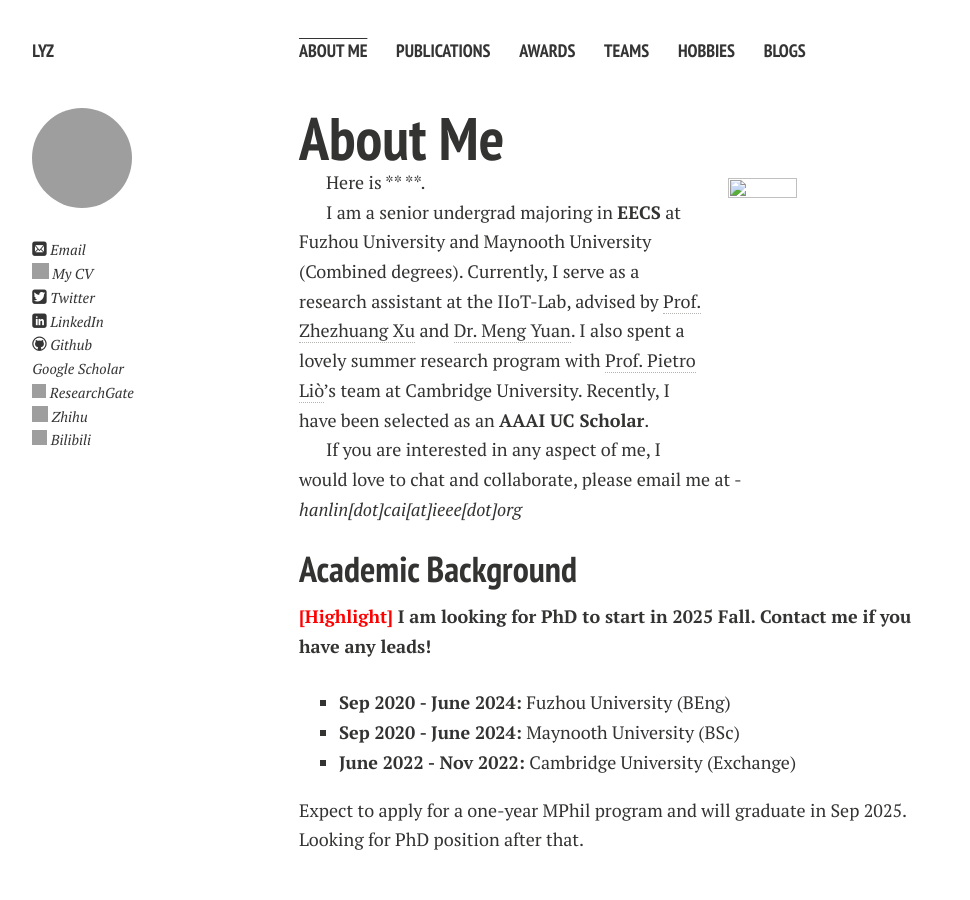
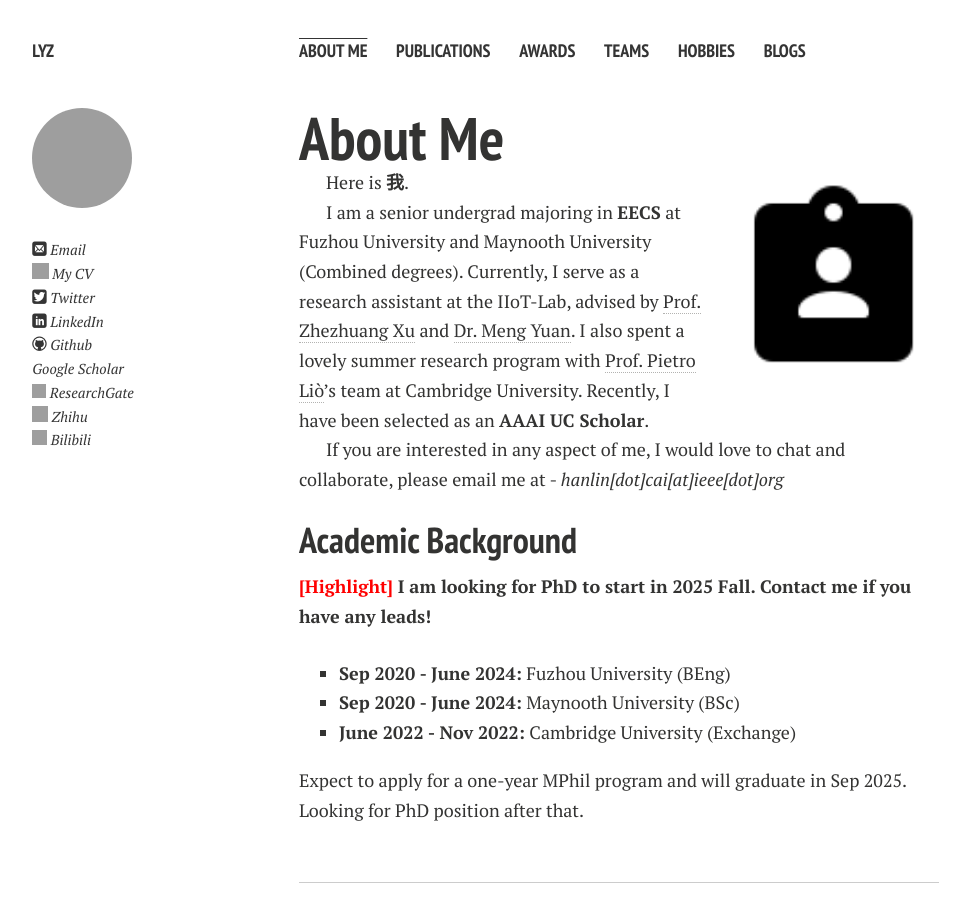
Before and after one commit to qaz0604/qaz0604.github.io, a Jekyll site: the page built from index.md, in a window 1280 px wide and 900 px high. Shown: the whole window, without its empty margins (21-991 px from the left). Built offline with Jekyll 4.4.1, drawn with Linux system fonts in a browser that asks for light colours; nearby versions of some CDN libraries; comment, search, counter and statistics services are not loaded; a style sheet for code colours, icons or effects is not loaded; our own code applies the rules of GitHub Pages for plain Markdown files; grey boxes are pictures that could not be loaded.

Commit message:
Update index.md

```diff
--- a/index.md
+++ b/index.md
@@ -4,9 +4,10 @@
 
 # About Me
 
-<img src="" class="floatpic" width="360" height="480">
+<img src="images\logo\icons8-cv-100.png" class="floatpic" width="48
+" height="48">
 
-Here is **  **.
+Here is **我**.
 
 I am a senior undergrad majoring in **EECS** at Fuzhou University and Maynooth University (Combined degrees). Currently, I serve as a research assistant at the IIoT-Lab, advised by [Prof. Zhezhuang Xu](https://www.researchgate.net/profile/Zhezhuang-Xu) and [Dr. Meng Yuan](https://www.researchgate.net/profile/Meng-Yuan-4). I also spent a lovely summer research program with [Prof. Pietro Liò](https://www.cl.cam.ac.uk/~pl219/)'s team at Cambridge University. Recently, I have been selected as an **AAAI UC Scholar**.
 
```
